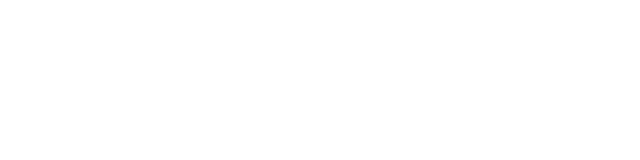
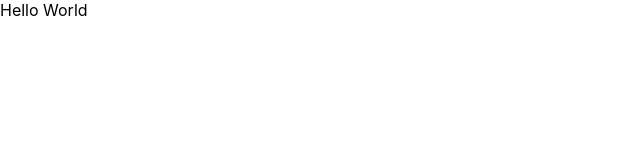
Before and after one commit to trentnsmith/koubaphoto, a React (Create React App) app: page / in a window 1280 px wide. Shown: the top 160 px of the page, without its empty margins (0-640 px from the left). Built offline with nearby package versions, Linux system fonts and the light colour scheme.

Commit message:
install browserrouter

```diff
--- a/package.json
+++ b/package.json
@@ -8,6 +8,7 @@
     "@testing-library/user-event": "^12.8.3",
     "react": "^17.0.2",
     "react-dom": "^17.0.2",
+    "react-router-dom": "^5.3.0",
     "react-scripts": "4.0.3",
     "web-vitals": "^1.1.2"
   },
--- a/src/App.js
+++ b/src/App.js
@@ -3,7 +3,9 @@ import React from 'react';
 function App() {
   return (
     <main className='App'>
-      {/* content goes here */}
+      <div>
+        Hello World
+      </div>
     </main>
   );
 }
--- a/src/index.js
+++ b/src/index.js
@@ -1,6 +1,12 @@
 import React from 'react';
 import ReactDOM from 'react-dom';
+import { BrowserRouter } from 'react-router-dom';
 import App from './App';
 import './index.css';
 
-ReactDOM.render(<App />, document.getElementById('root'));
+ReactDOM.render(
+  <BrowserRouter>
+    <App />
+  </BrowserRouter>,
+  document.getElementById('root')
+);
```
Also changed, not shown: 1 other file (tests, documents, lock files or other folders).
